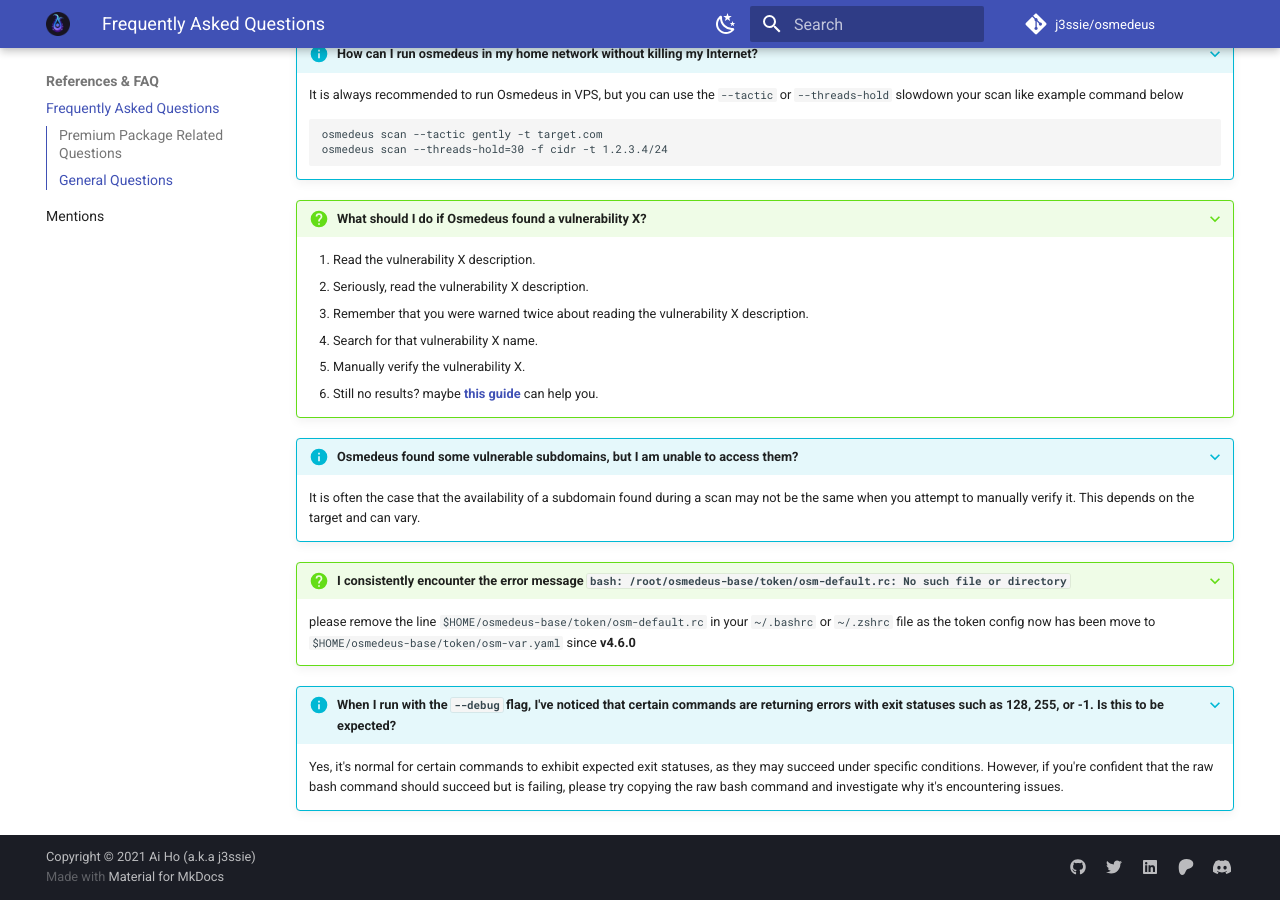
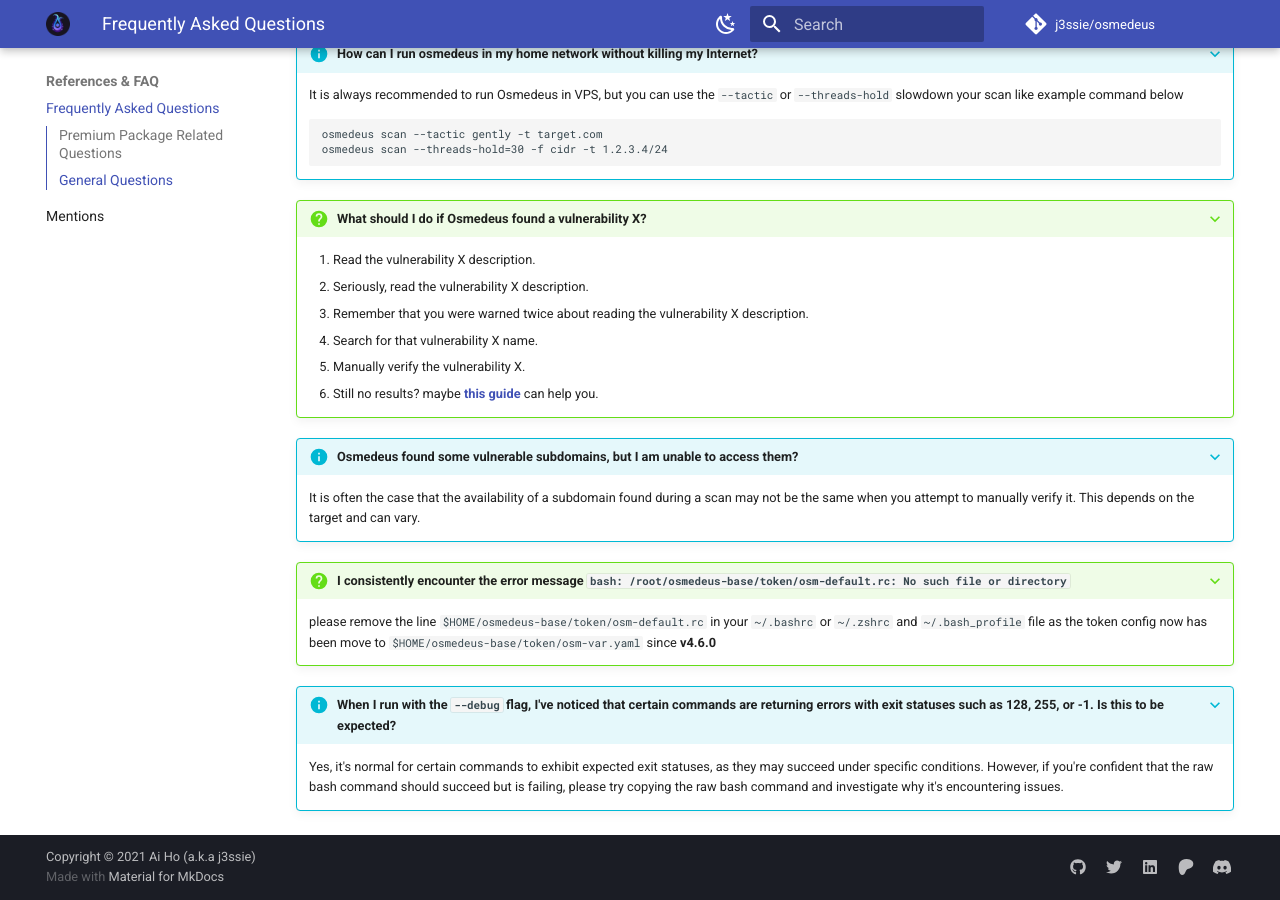
Before and after one commit to osmedeus/documentation, an MkDocs documentation site: the page built from src/faq.md, in a window 1280 px wide and 900 px high, scrolled down 6233 px. Built offline with MkDocs 1.6.1 and Material for MkDocs 9.7.7, drawn with Linux system fonts in a browser that asks for light colours; emoji names are drawn with the system emoji font; comment, search, counter and statistics services are not loaded.

Commit message:
Update Documentation Page Sat Sep  9 16:27:24 +07 2023

```diff
--- a/docs/faq/index.html
+++ b/docs/faq/index.html
@@ -1527,7 +1527,7 @@
 </details>
 <details class="question" open="open">
 <summary>I consistently encounter the error message <code>bash: /root/osmedeus-base/token/osm-default.rc: No such file or directory</code></summary>
-<p>please remove the line <code>$HOME/osmedeus-base/token/osm-default.rc</code> in your <code>~/.bashrc</code> or <code>~/.zshrc</code> file as the token config now has been move to <code>$HOME/osmedeus-base/token/osm-var.yaml</code> since <strong>v4.6.0</strong></p>
+<p>please remove the line <code>$HOME/osmedeus-base/token/osm-default.rc</code> in your <code>~/.bashrc</code> or <code>~/.zshrc</code> and <code>~/.bash_profile</code> file as the token config now has been move to <code>$HOME/osmedeus-base/token/osm-var.yaml</code> since <strong>v4.6.0</strong></p>
 </details>
 <details class="info" open="open">
 <summary>When I run with the <code>--debug</code> flag, I've noticed that certain commands are returning errors with exit statuses such as 128, 255, or -1. Is this to be expected?</summary>
--- a/src/faq.md
+++ b/src/faq.md
@@ -188,7 +188,7 @@
     It is often the case that the availability of a subdomain found during a scan may not be the same when you attempt to manually verify it. This depends on the target and can vary.
 
 ???+ question "I consistently encounter the error message `bash: /root/osmedeus-base/token/osm-default.rc: No such file or directory`"
-    please remove the line `$HOME/osmedeus-base/token/osm-default.rc` in your `~/.bashrc` or `~/.zshrc` file as the token config now has been move to `$HOME/osmedeus-base/token/osm-var.yaml` since **v4.6.0**
+    please remove the line `$HOME/osmedeus-base/token/osm-default.rc` in your `~/.bashrc` or `~/.zshrc` and `~/.bash_profile` file as the token config now has been move to `$HOME/osmedeus-base/token/osm-var.yaml` since **v4.6.0**
 
 ???+ info "When I run with the `--debug` flag, I've noticed that certain commands are returning errors with exit statuses such as 128, 255, or -1. Is this to be expected?"
     Yes, it's normal for certain commands to exhibit expected exit statuses, as they may succeed under specific conditions. However, if you're confident that the raw bash command should succeed but is failing, please try copying the raw bash command and investigate why it's encountering issues.
```
Also changed, not shown: docs/search/search_index.json, 1 other file.
